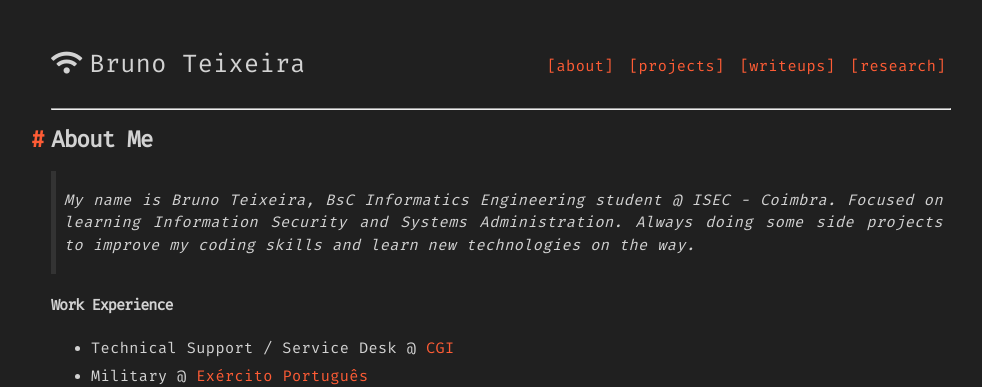
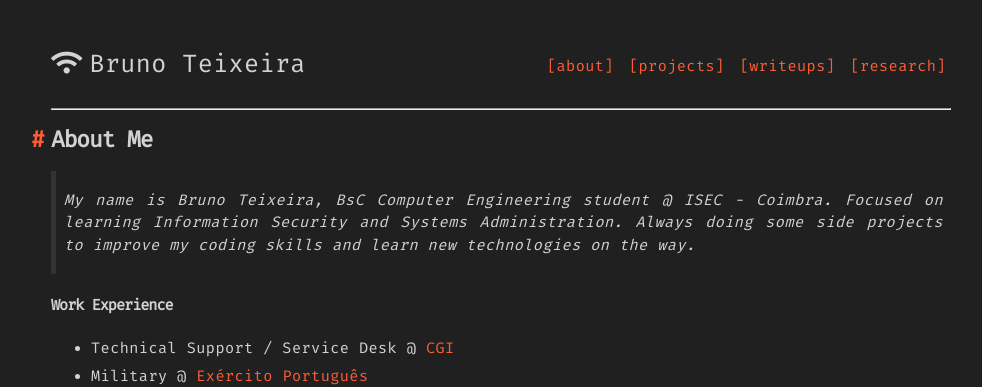
Before and after one commit to BrunoTeixeira1996/BrunoTeixeira1996.github.io, a Jekyll site: the page built from index.md, in a window 1280 px wide. Shown: the top 387 px of the page, without its empty margins (139-1121 px from the left). Built offline with Jekyll 4.4.1, drawn with Linux system fonts in a browser that asks for light colours; nearby versions of some CDN libraries.

Commit message:
fixed index typo

```diff
--- a/index.md
+++ b/index.md
@@ -5,7 +5,7 @@ title: "home"
 
 ## About Me
 
-> My name is Bruno Teixeira, BsC Informatics Engineering student @ ISEC - Coimbra.
+> My name is Bruno Teixeira, BsC Computer Engineering student @ ISEC - Coimbra.
 Focused on learning Information Security and Systems Administration.
 Always doing some side projects to improve my coding skills and learn new technologies on the way.
 
```
